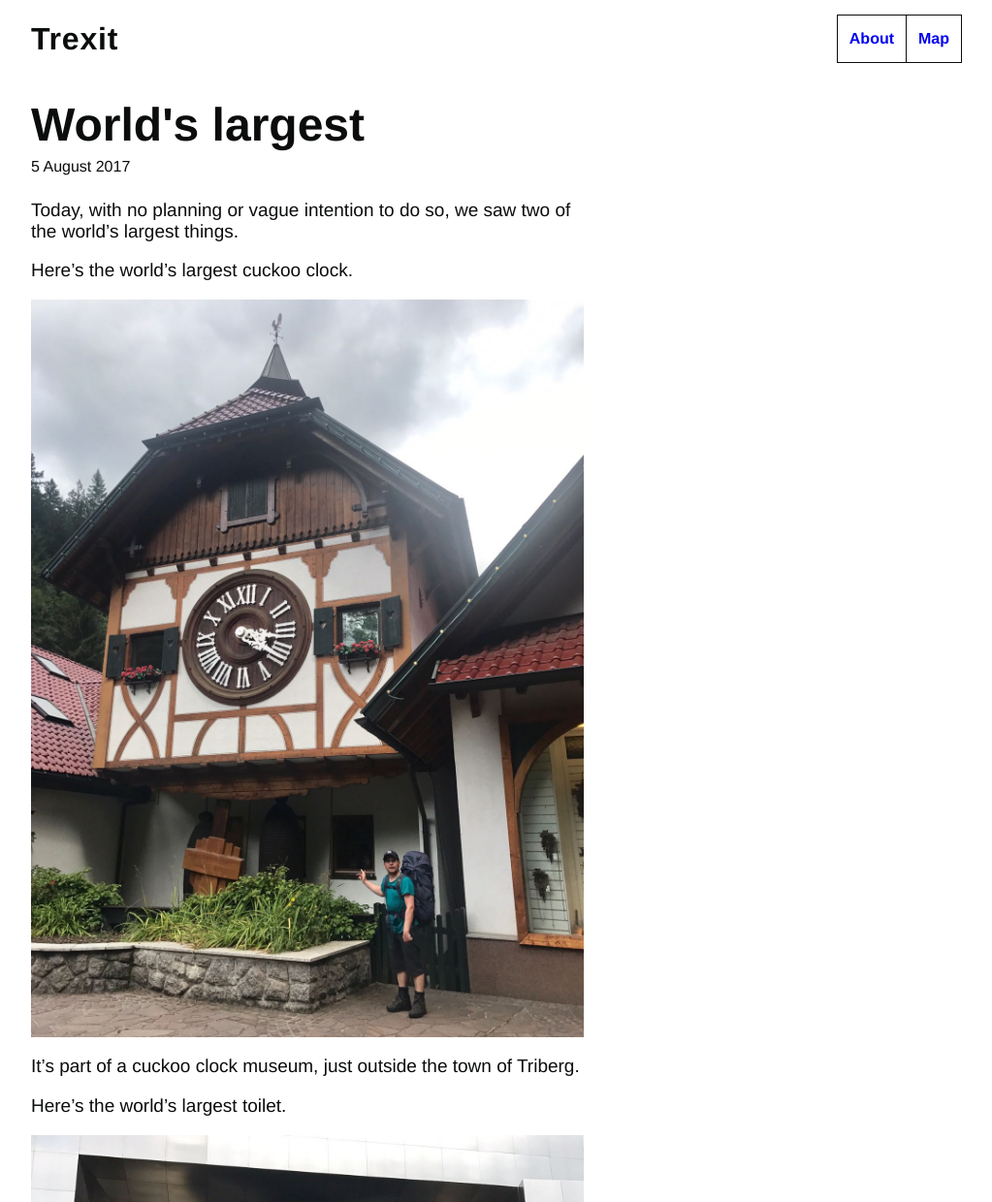
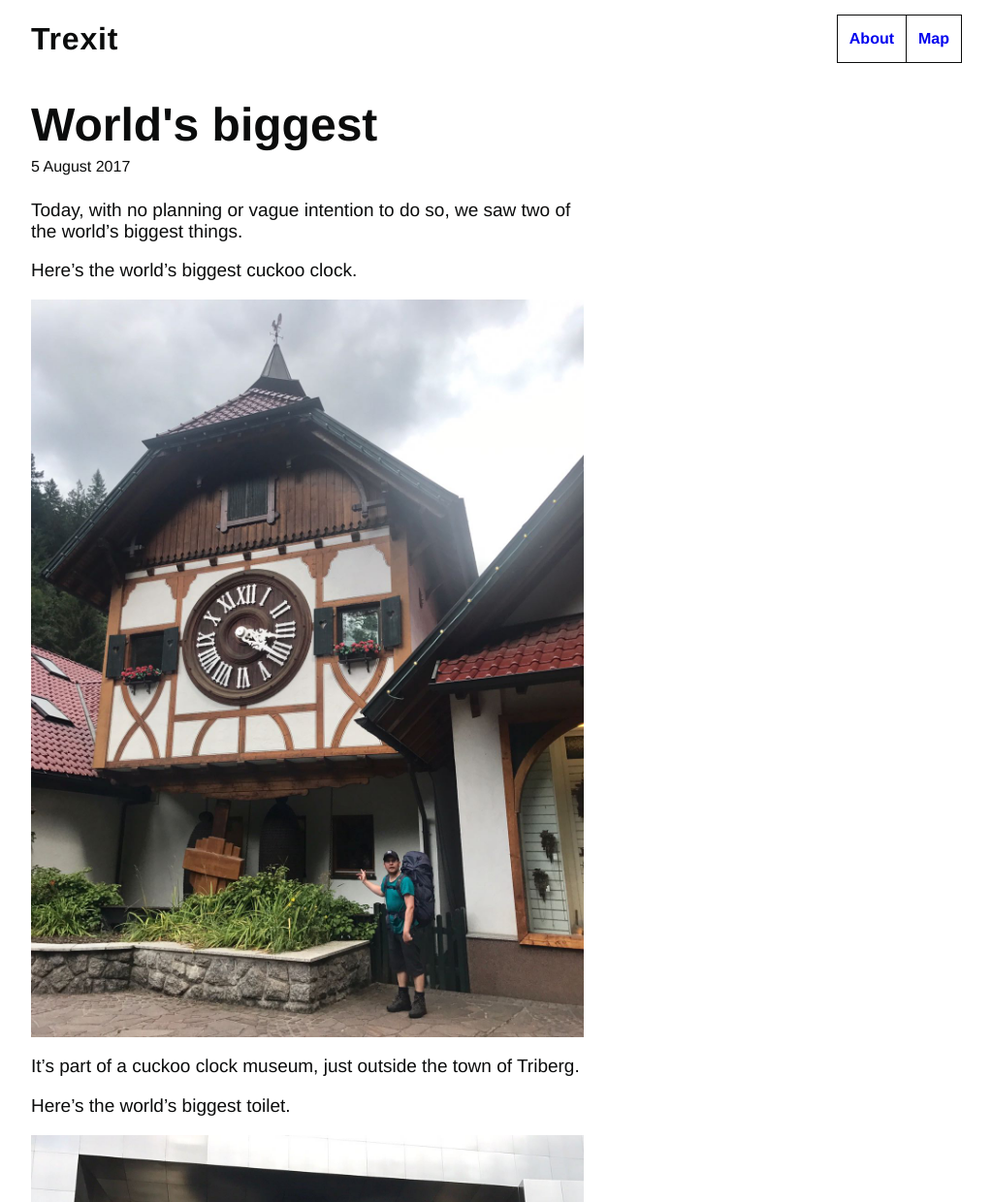
Before and after one commit to tombye/trexit, a Jekyll site: the page built from _posts/2017-08-05-worlds-largest.markdown, in a window 1280 px wide. Shown: the top 1240 px of the page at 97% size, without its empty margins (128-1151 px from the left). Built offline with Jekyll 4.4.1, drawn with Linux system fonts in a browser that asks for light colours.

Commit message:
Update 2017-08-05-worlds-largest.markdown

```diff
--- a/_posts/2017-08-05-worlds-largest.markdown
+++ b/_posts/2017-08-05-worlds-largest.markdown
@@ -1,18 +1,18 @@
 ---
 layout: post
-title: "World's largest"
+title: "World's biggest"
 date: 2017-08-05 20:30 +0100
 categories: jekyll update
 ---
-Today, with no planning or vague intention to do so, we saw two of the world's largest things.
+Today, with no planning or vague intention to do so, we saw two of the world's biggest things.
 
-Here's the world's largest cuckoo clock.
+Here's the world's biggest cuckoo clock.
 
 ![Cuckoo clock the size of a house](https://github.com/tombye/trexit/raw/gh-pages/assets/images/worlds-largest-cuckoo-clock-and-tom.jpg)
 
 It's part of a cuckoo clock museum, just outside the town of Triberg.
 
-Here's the world's largest toilet.
+Here's the world's biggest  toilet.
 
 ![One side of a building clad in metal with a toilet inset into it the size of a house](https://github.com/tombye/trexit/raw/gh-pages/assets/images/worlds-largest-toilet-and-roz.jpg)
 
```
